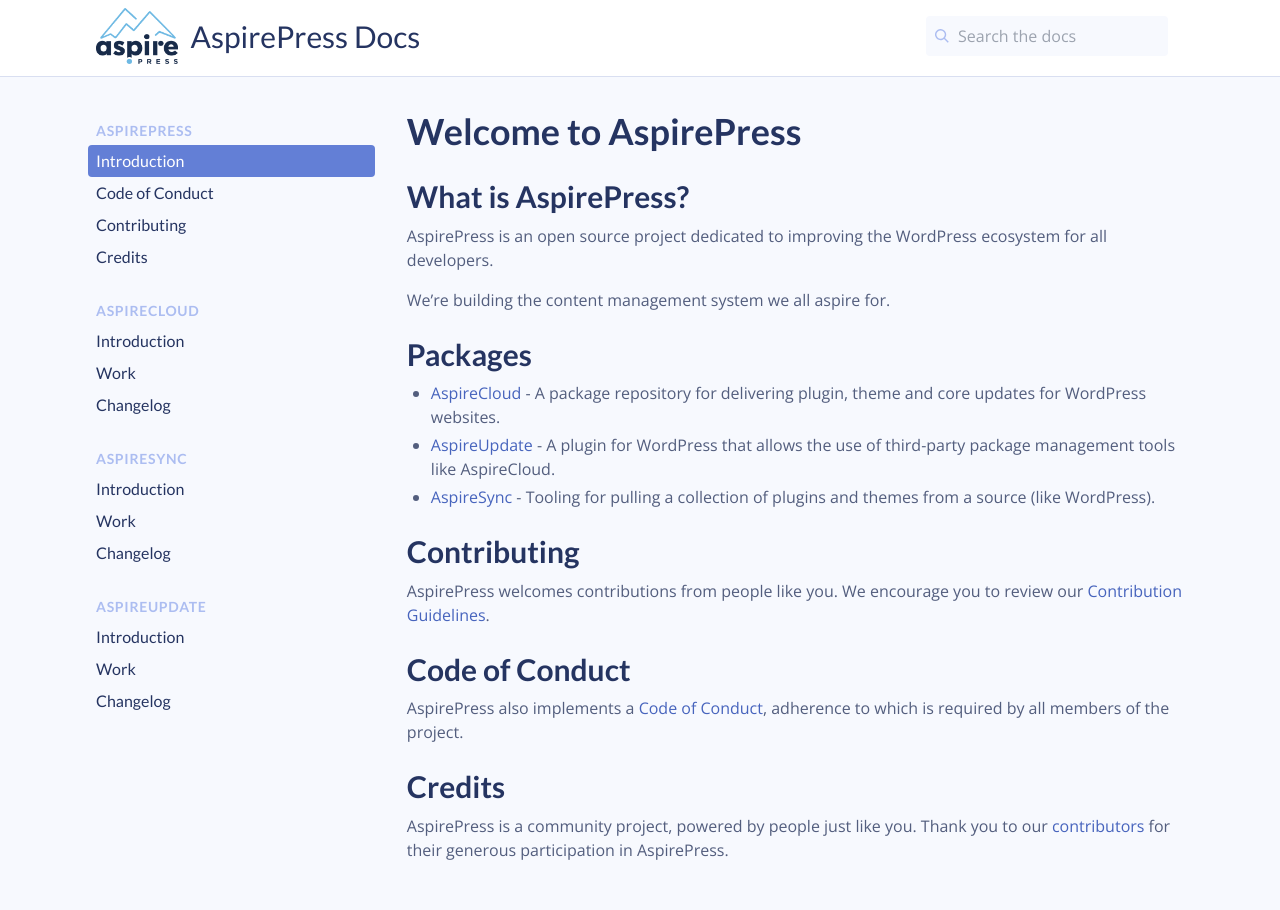
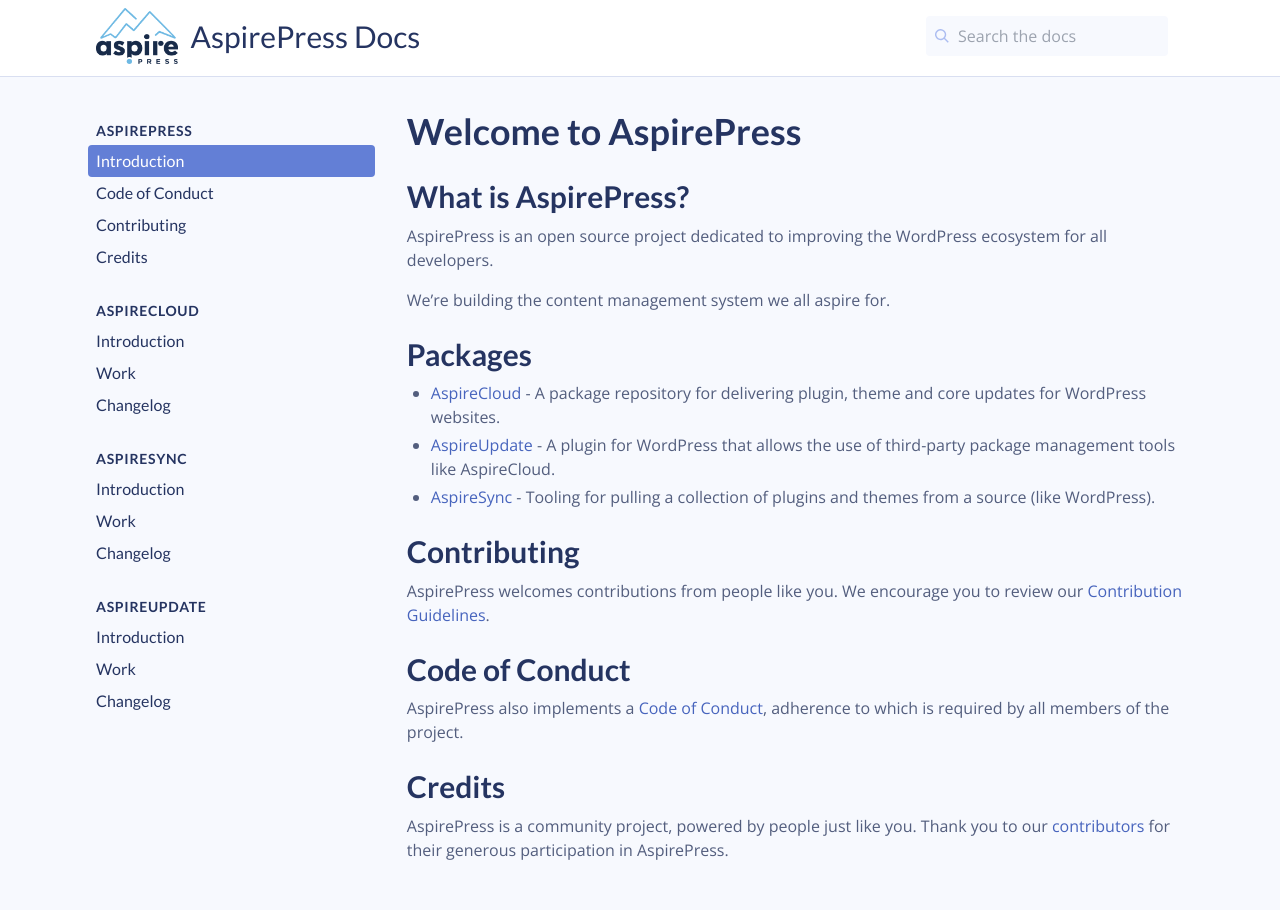
Before and after one commit to aspirepress/documentation, a Jekyll site: the page built from docs/index.md, in a window 1280 px wide. Built offline with Jekyll 4.4.1, drawn with Linux system fonts in a browser that asks for light colours; comment, search, counter and statistics services are not loaded.

Commit message:
A11y fixes (#43)
* alt text on logo

Signed-off-by: Amnesty AM <37809410+AmnestyAM@users.noreply.github.com>

* adds EN lang to HTML tag

Signed-off-by: Amnesty AM <37809410+AmnestyAM@users.noreply.github.com>

* add contrast to link text

Signed-off-by: Amnesty AM <37809410+AmnestyAM@users.noreply.github.com>

* Update default.html

adds an ARIA label for search

Signed-off-by: Amnesty AM <37809410+AmnestyAM@users.noreply.github.com>

---------

Signed-off-by: Amnesty AM <37809410+AmnestyAM@users.noreply.github.com>

```diff
--- a/_layouts/default.html
+++ b/_layouts/default.html
@@ -1,5 +1,5 @@
 <!DOCTYPE html>
-<html>
+<html lang="en">
 
 <head>
     <meta charset="utf-8">
@@ -60,7 +60,7 @@
         <div class="max-w-2xl mx-auto px-4 py-2">
             <div class="flex items-center flex-no-shrink top-0">
                 <a href="/" class="flex items-center h-14">
-                    <img class="mr-3 h-14" src="/img/aspirepress.png" />
+                    <img class="mr-3 h-14" src="/img/aspirepress.png" alt="AspirePress Logo"/>
                     <span class="pr-2 font-normal overflow-hidden font-heading text-3xl text-indigo-darkest -sm:hidden">
                         AspirePress Docs
                     </span>
@@ -100,7 +100,7 @@
                 <menu class="pl-0 mt-0">
                     {% assign menu = site.data.menu_v2 %}
                     {% for section in menu %}
-                    <h2 class="tracking-wide mb-0 mt-0 text-sm leading-loose tracking-wide text-indigo-light uppercase">
+                    <h2 class="tracking-wide mb-0 mt-0 text-sm leading-loose tracking-wide text-indigo uppercase">
                         {{ section[0] }}</h2>
                     <ul class="list-reset mb-6 block pr-6">
                         {% for link in section[1] %}
```
Also changed, not shown: other parts of _layouts/default.html (+1 -1 lines).
